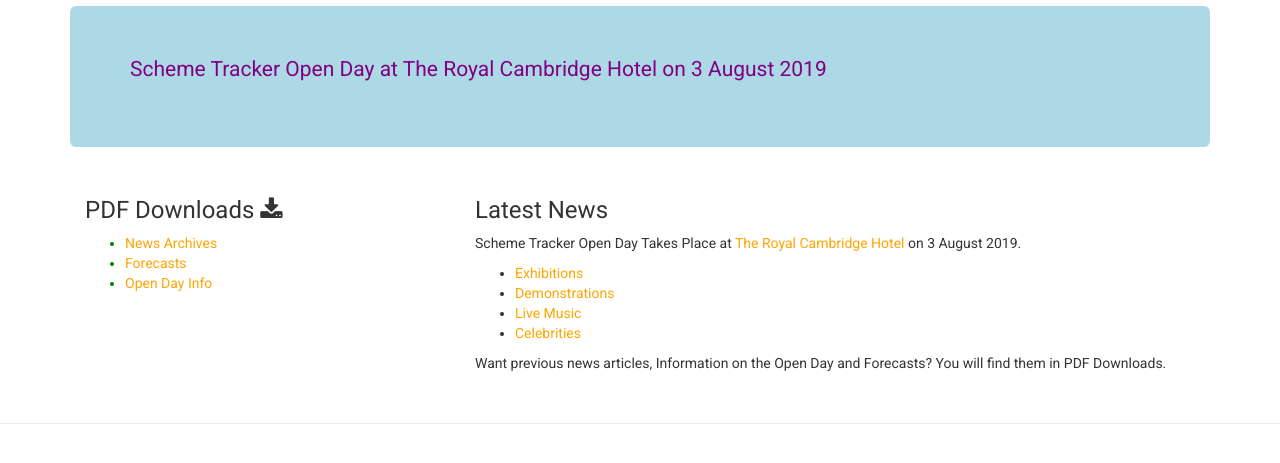
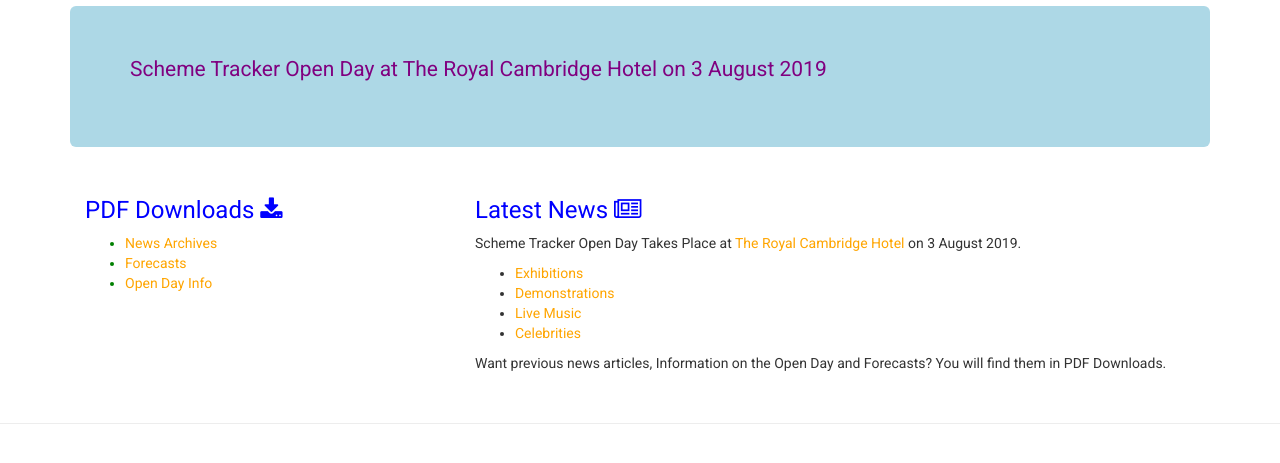
Before and after one commit to derektypist/scheme-tracker, a Django app: page /news/ in a window 1280 px wide. Shown: the part 180-643 px from the top of the page. Run offline with Django 3.2, Linux system fonts and the light colour scheme; some libraries are stand-ins or nearby versions.

Commit message:
Added newspaper icon in news.html

```diff
--- a/news/templates/news.html
+++ b/news/templates/news.html
@@ -12,7 +12,7 @@
     <div class="row">
         <!-- First Column is PDF Downloads -->
         <div class="col-xs-12 col-sm-4">
-            <h3 class="news-headings">PDF Downloads <i class="fa fa-download"></i></h3>
+            <h3 class="headings">PDF Downloads <i class="fa fa-download"></i></h3>
             <ul class="list-items">
                 <li><a href="{% static 'pdf/news-archives.pdf' %}" target="_blank" title="News Archives">News Archives</a></li>
                 <li><a href="{% static 'pdf/forecasts.pdf' %}" target="_blank" title="Forecasts">Forecasts</a></li>
@@ -22,7 +22,7 @@
 
         <!-- Second Column is Latest News -->
         <div class="col-xs-12 col-sm-8">
-        <h3 class="news-headings">Latest News</h3>
+        <h3 class="headings">Latest News <i class="fa fa-newspaper-o"></i></h3>
         <p>Scheme Tracker Open Day Takes Place at <a href="https://www.theroyalcambridgehotel.co.uk" target="blank" title="The Royal Cambridge Hotel">The Royal Cambridge Hotel</a> on 3 August 2019.</p>
         <!-- Display List Items with Links -->
         <ul>
```
